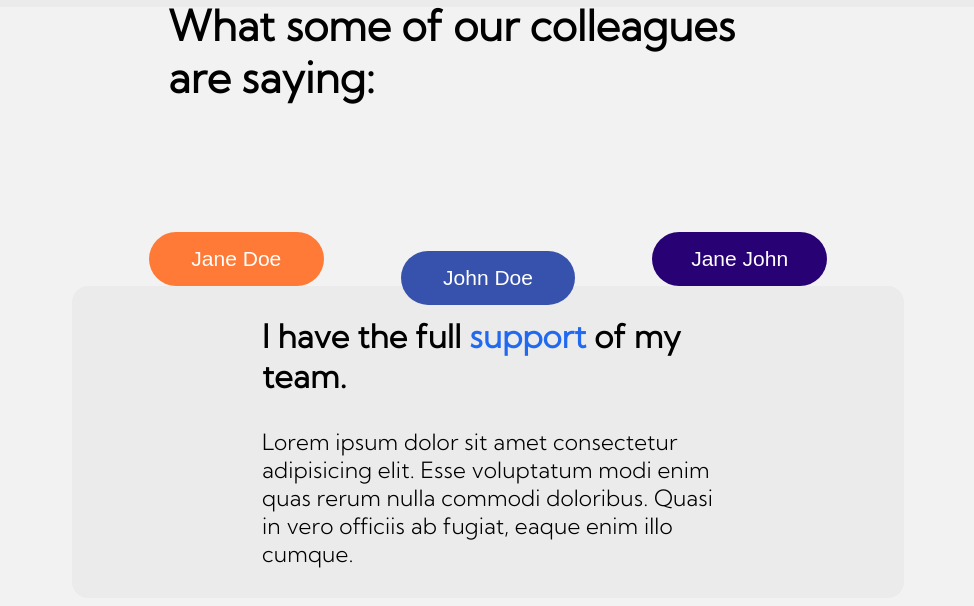
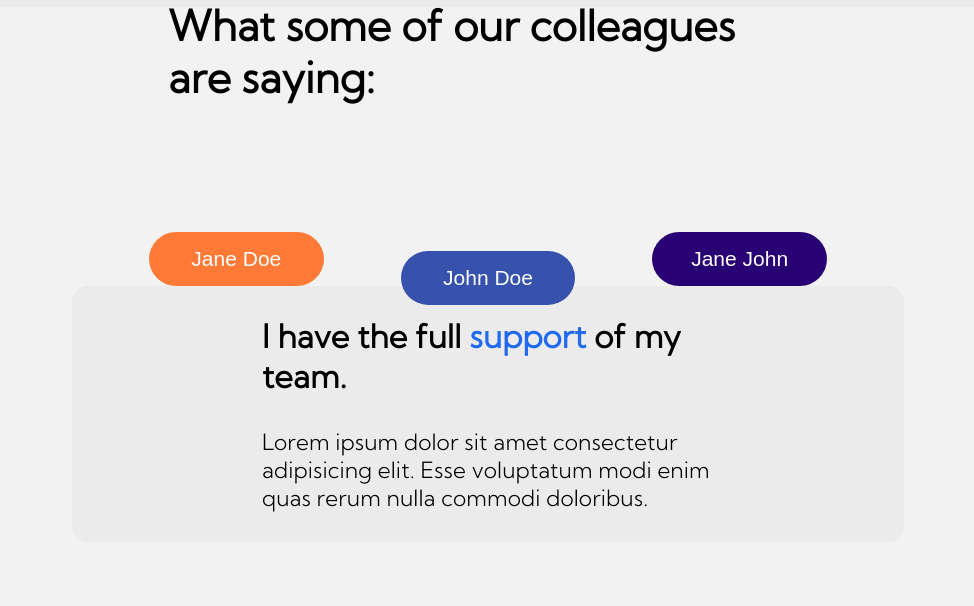
Before and after one commit to CasualGamer20/word2net.github.io, a plain HTML site: page index.html in a window 1280 px wide. Both pictures are taken after a click on the button "John Doe". Shown: the part 2505-3111 px from the top of the page, without its empty margins (152-1126 px from the left). Drawn offline with Linux system fonts and the light colour scheme.

Commit message:
Update index.html

```diff
--- a/index.html
+++ b/index.html
@@ -122,8 +122,7 @@
             </h3>
             <p>
               Lorem ipsum dolor sit amet consectetur adipisicing elit. Esse
-              voluptatum modi enim quas rerum nulla commodi doloribus. Quasi in
-              vero officiis ab fugiat, eaque enim illo cumque.
+              voluptatum modi enim quas rerum nulla commodi doloribus.
             </p>
           </div>
           <div class="kontent_3 kontent">
```
